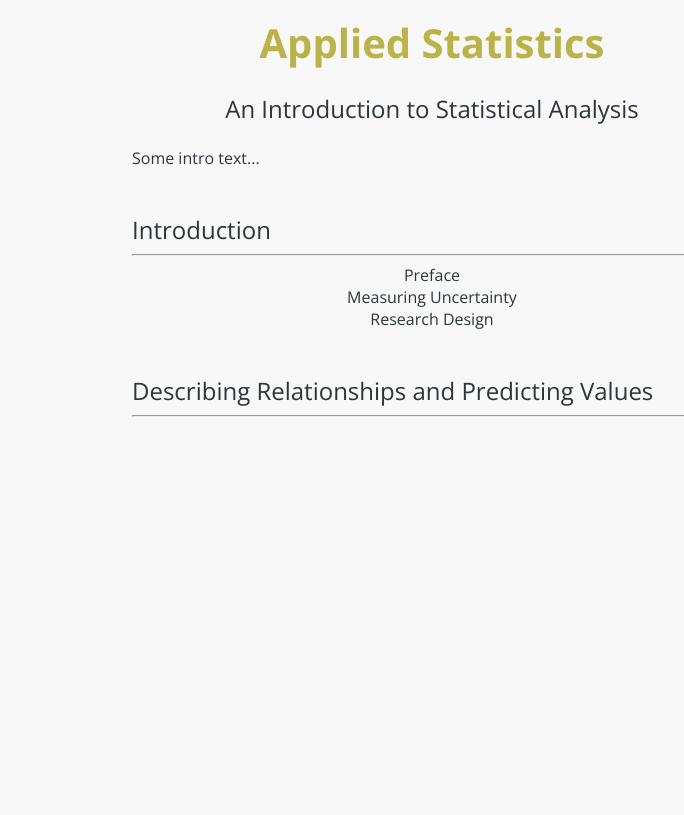
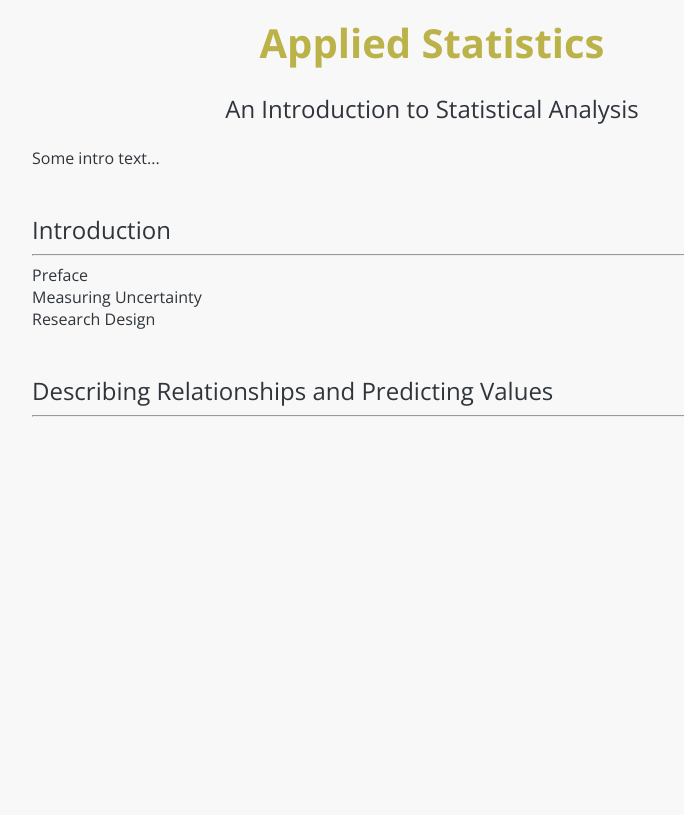
Before and after one commit to digideskio/appliedStats, a PHP site: page / in a window 1280 px wide. Shown: the whole page, without its empty margins (208-892 px from the left). Run offline with PHP 8.4, Linux system fonts and the light colour scheme.

Commit message:
style updates

```diff
--- a/stylesheets/stylesheet.css
+++ b/stylesheets/stylesheet.css
@@ -66,9 +66,9 @@ body {
 }
 
 .content {
-  width: 600px;
-  max-width: 600px;
-  min-width: 600px;
+  width: 800px;
+  max-width: 800px;
+  min-width: 800px;
   height: 100%;
   max-height: 100%;
   min-height: 750px;
@@ -104,12 +104,12 @@ h3 {
   color: #2F353B;
   font-size: 1em;
   font-weight: 300;
-  text-align: center;
+  text-align: left;
 }
 
 h4 {
   color: #999;
   font-size: 1em;
   font-weight: 300;
-  text-align: center;
+  text-align: left;
 }
```
